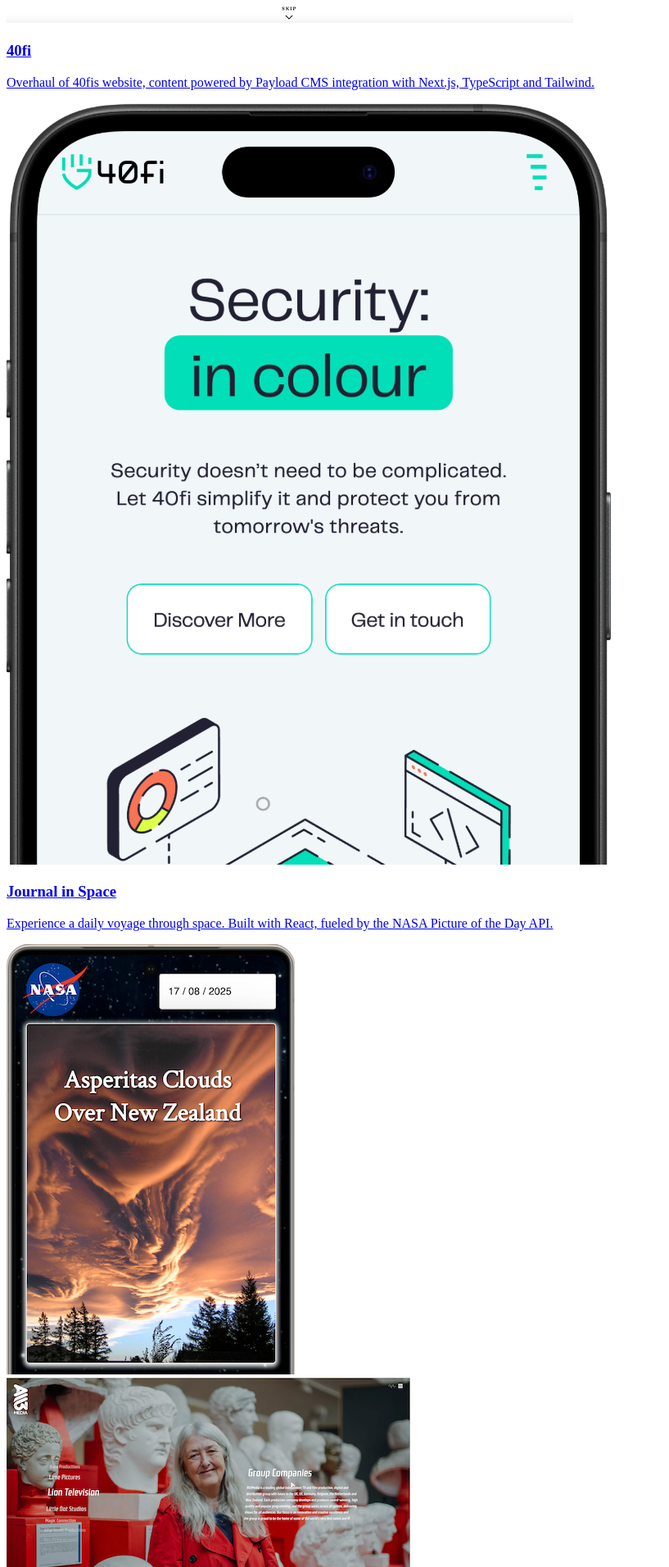
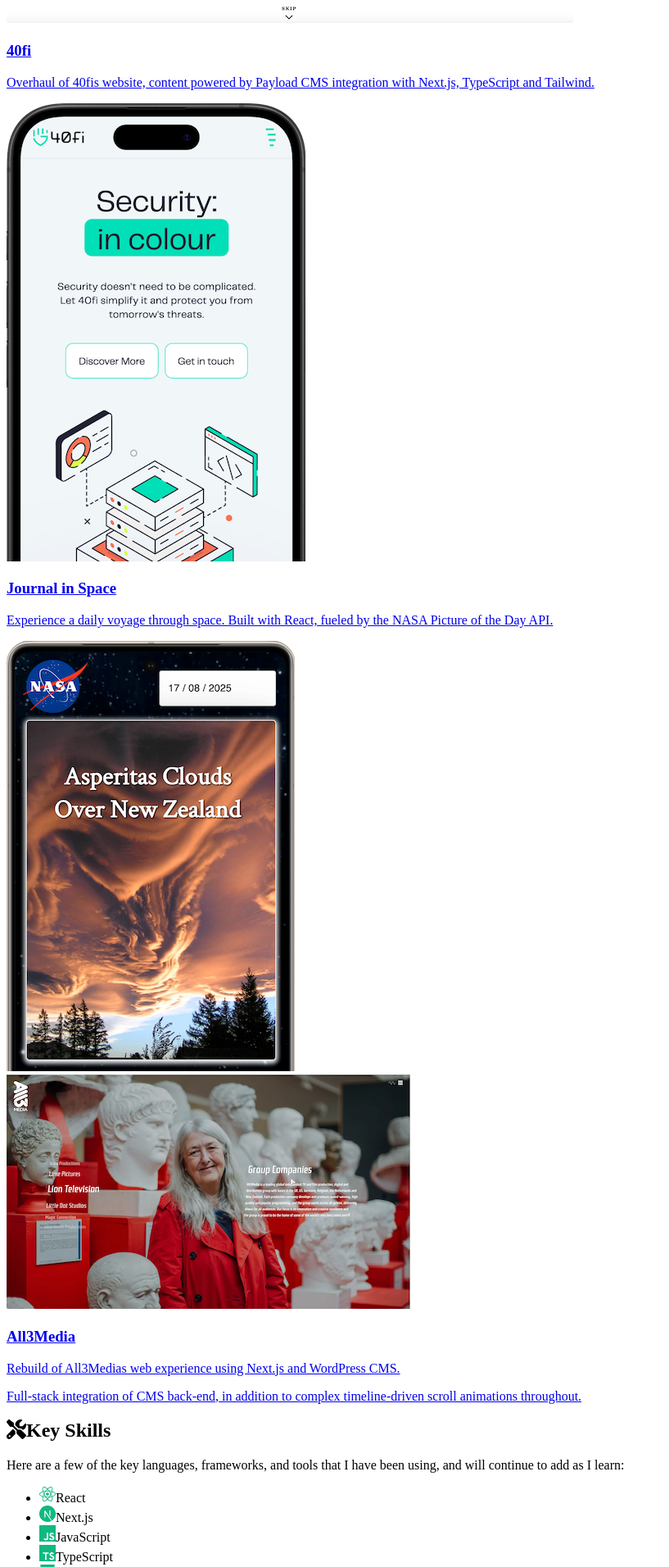
Before and after one commit to james-gulland/portfolio, a React (Create React App) app in the folder client/: page / in a window 1280 px wide. Shown: the part 1588-3500 px from the top of the page at 82% size, without its empty margins (0-817 px from the left). Built offline with nearby package versions, Linux system fonts and the light colour scheme; the HTML template or start-up script is replaced by a standard one.

Commit message:
add new StoryWorks route

```diff
--- a/client/src/App.js
+++ b/client/src/App.js
@@ -31,6 +31,7 @@ const App = () => {
           <Route path="/wanderlust" element={<Wanderlust />} />
           <Route path="/battleships" element={<Battleships />} />
           <Route path="/journalinspace" element={<Journalinspace />} />
+          <Route path="/bbc-storyworks" element={<Journalinspace />} />
         </Routes>
       </BrowserRouter>
     </div>
--- a/client/src/components/Portfolio.js
+++ b/client/src/components/Portfolio.js
@@ -4,7 +4,7 @@ import bbcStoryWorks from '../assets/bbc-storyworks.png'
 import wanderlust from '../assets/wanderlust-crop.png'
 import battleships from '../assets/battleships.png'
 // import journalinspace from '../assets/journalinspace.png'
-import fortyFi from '../assets/40fi-mob.png'
+import fortyFi from '../assets/40fi-2.png'
 import journalinspace from '../assets/nasa.png'
 import allThree from '../assets/all3.png'
 
@@ -13,7 +13,7 @@ const Portfolio = () => {
   return (
     <>
       {/* 1ST ITEM */}
-      <Link to="/spectrum" as={Link} className="portfolio-item tile-large">
+      <Link to="/bbc-storyworks" as={Link} className="portfolio-item tile-large">
         <div className="tile-centre">
           <h3>BBC StoryWorks</h3>
           <p className="tile-text">A collection of projects from the prestigious BBC StoryWorks division.</p>
@@ -26,7 +26,7 @@ const Portfolio = () => {
 
       {/* 2ND ITEM */}
       <div className="portfolio-item tile-small">
-        <Link to="/wanderlust" as={Link}>
+        <Link to="/40fi" as={Link}>
           <div className="tile-vertical">
             <h3>40fi</h3>
             <p className="tile-text">Overhaul of 40fis website, content powered by Payload CMS integration with Next.js, TypeScript and Tailwind.</p>
@@ -44,19 +44,19 @@ const Portfolio = () => {
           <p className="tile-text">Experience a daily voyage through space. Built with React, fueled by the NASA Picture of the Day API.</p>
         </div>
         <div id="image-container">
-          <img id="second-screen" src={journalinspace} alt="Wanderlust" />
+          <img id="second-screen" src={journalinspace} alt="Journal In Space screenshot" />
         </div>
       </Link>
 
       {/* 4TH ITEM */}
-      <Link to="/journalinspace" as={Link} className="portfolio-item tile-large">
+      <Link to="/all3media" as={Link} className="portfolio-item tile-large">
         <div className="tile-left">
           <img id="last-screen" src={allThree} alt="All3Media screenshot" />
         </div>
         <div className="tile-centre">
           <h3>All3Media</h3>
           <p className="tile-text">Rebuild of All3Medias web experience using Next.js and WordPress CMS.</p>
-          <p className="tile-text">Full-stack integration of CMS back-end, in addition to complex timeline-driven GSAP scroll animations throughout. </p>
+          <p className="tile-text">Full-stack integration of CMS back-end, in addition to complex timeline-driven scroll animations throughout. </p>
         </div>
       </Link>
     </>
--- a/client/src/styles/components/_layout.scss
+++ b/client/src/styles/components/_layout.scss
@@ -160,7 +160,7 @@ section {
     }
 
     & #first-screen {
-      max-width: 20rem;
+      width: 150%;
       transform: perspective(1000px) rotateX(0.810895deg) rotateY(10deg) scale3d(1, 1, 1) translateX(40px);
       box-shadow: rgba(0, 0, 0, 0.25) 0px 10px 10px 0px;
       border-radius: 5px;
@@ -169,7 +169,7 @@ section {
     }
 
     & #second-screen {
-      height: 16rem;
+      max-height: 16rem;
       margin: 0;
       justify-content: center;
       transform: matrix3d(0.999992, -0.00110315, 0.00384755, -3.84755e-06, 0, 0.961269, 0.275611, -0.000275611, -0.00400257, -0.275608, 0.961262, -0.000961262, 0, 0, 0, 1) translateY(30px);
@@ -184,8 +184,8 @@ section {
     }
 
     & #last-screen {
-      max-width: 20rem;
-      transform: perspective(1000px) rotateX(-0.810895deg) rotateY(-10deg) scale3d(1, 1, 1) translateX(-40px);
+      width: 150%;
+      transform: perspective(1000px) rotateX(-0.810895deg) rotateY(-10deg) scale3d(1, 1, 1) translateX(-200px);
       box-shadow: rgba(0, 0, 0, 0.25) 0px 10px 10px 0px;
       border-radius: 5px;
       margin-inline: auto;
@@ -198,6 +198,18 @@ section {
       // transform: translateY(-3px);
       box-shadow: rgba(17, 17, 26, 0.05) 0px 4px 16px, rgba(17, 17, 26, 0.05) 0px 8px 32px;
     }
+  }
+
+    a:hover #first-screen {
+    transform: perspective(1000px) rotateX(0.810895deg) rotateY(-10deg) scale3d(1, 1, 1);
+  }
+
+  a:hover #second-screen, a:hover #third-screen {
+    transform: none;
+  }
+
+  a:hover #last-screen {
+    transform: perspective(1000px) rotateX(-0.810895deg) rotateY(10deg) scale3d(1, 1, 1) translateX(-160px);
   }
 
   // TIMELINE STLYES
@@ -241,17 +253,7 @@ section {
 
 }
 
-  a:hover #first-screen {
-    transform: perspective(1000px) rotateX(0.810895deg) rotateY(-10deg) scale3d(1, 1, 1);
-  }
 
-  a:hover #second-screen, a:hover #third-screen {
-    transform: none;
-  }
-
-  a:hover #last-screen {
-    transform: perspective(1000px) rotateX(-0.810895deg) rotateY(10deg) scale3d(1, 1, 1);
-  }
 
 footer {
   margin: 2rem 0;
```
Also changed, not shown: client/src/assets/40fi-2.png (added).
